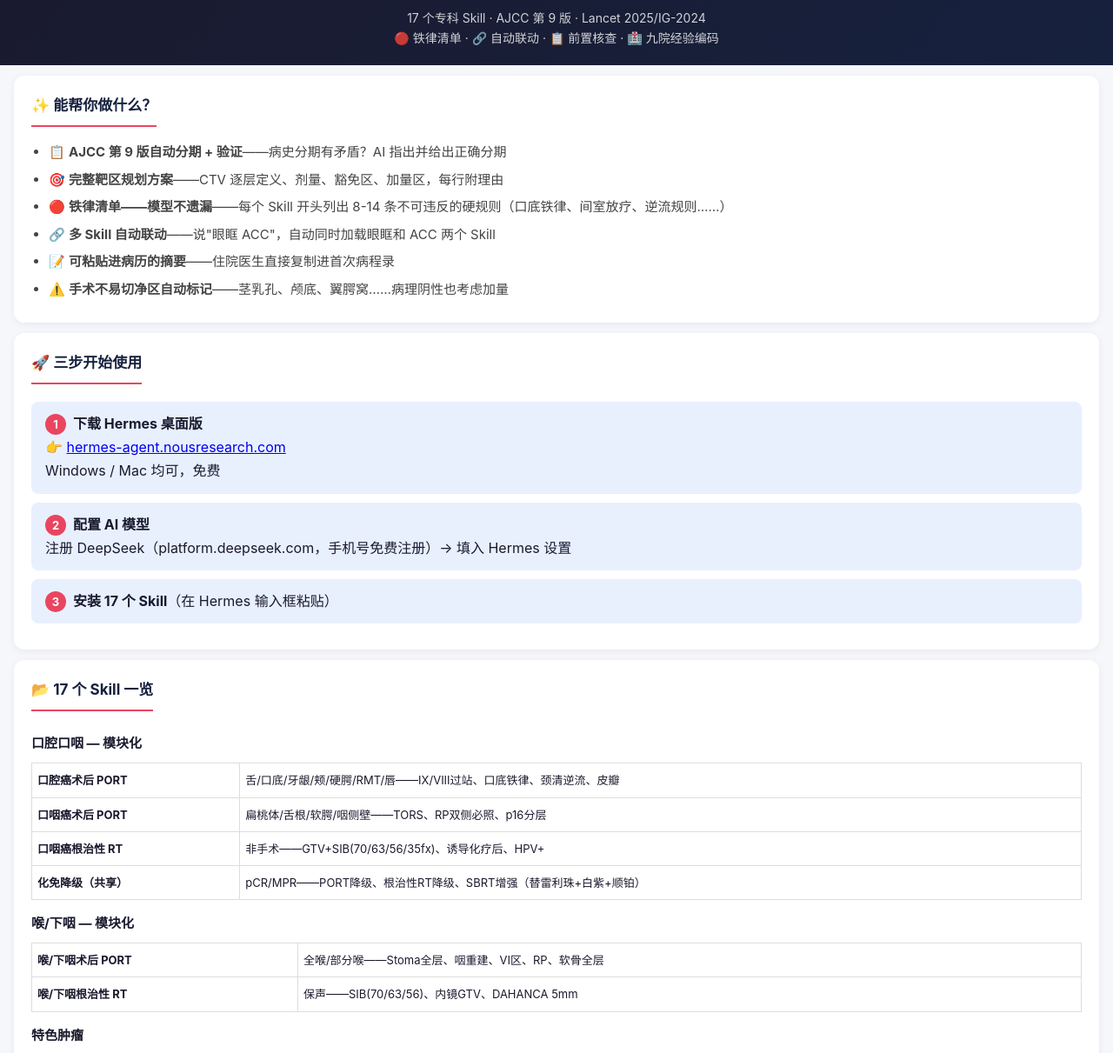
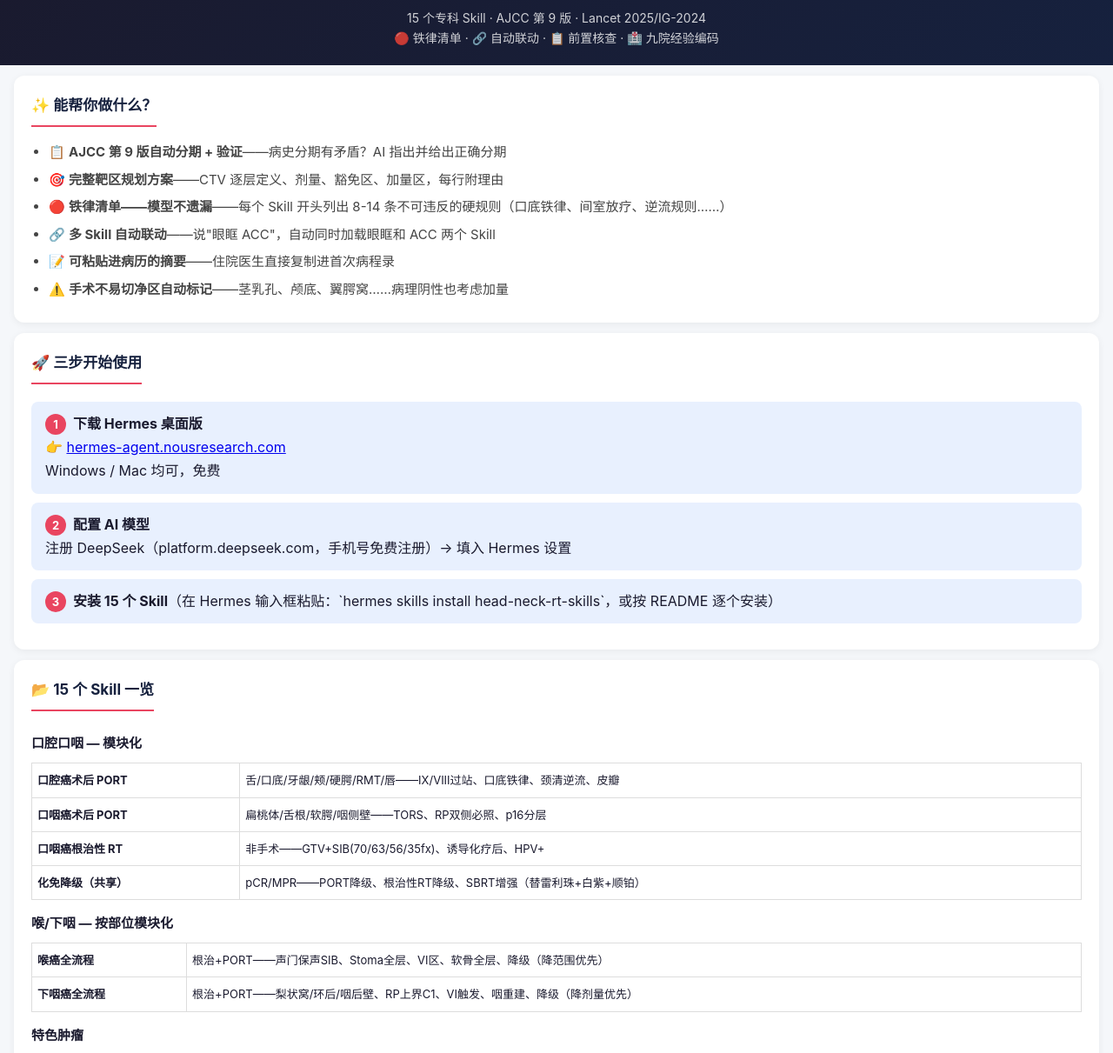
Before and after one commit to antica1/head-neck-rt-skills, a plain HTML site: page index.html in a window 1280 px wide. Shown: the part 61-1272 px from the top of the page at 87% size. Drawn offline with Linux system fonts and the light colour scheme.

Commit message:
修复README: 安装命令为空(致命)+版本号过时7处+喉/下咽新结构+15个skill数量; index.html同步修正

```diff
--- a/index.html
+++ b/index.html
@@ -34,7 +34,7 @@
 
 <div class="header">
   <h1>🎯 头颈放疗靶区 AI 分析系统</h1>
-  <p>17 个专科 Skill · AJCC 第 9 版 · Lancet 2025/IG-2024<br>🔴 铁律清单 · 🔗 自动联动 · 📋 前置核查 · 🏥 九院经验编码</p>
+  <p>15 个专科 Skill · AJCC 第 9 版 · Lancet 2025/IG-2024<br>🔴 铁律清单 · 🔗 自动联动 · 📋 前置核查 · 🏥 九院经验编码</p>
 </div>
 
 <div class="card">
@@ -56,11 +56,11 @@
 
   <div class="step"><span class="num">2</span><b>配置 AI 模型</b><br>注册 DeepSeek（platform.deepseek.com，手机号免费注册）→ 填入 Hermes 设置</div>
 
-  <div class="step"><span class="num">3</span><b>安装 17 个 Skill</b>（在 Hermes 输入框粘贴）</div>
+  <div class="step"><span class="num">3</span><b>安装 15 个 Skill</b>（在 Hermes 输入框粘贴：`hermes skills install head-neck-rt-skills`，或按 README 逐个安装）</div>
 </div>
 
 <div class="card">
-  <h2>📂 17 个 Skill 一览</h2>
+  <h2>📂 15 个 Skill 一览</h2>
 
   <h3 style="font-size:15px;margin:14px 0 6px">口腔口咽 — 模块化</h3>
   <table>
@@ -70,10 +70,10 @@
     <tr><td><b>化免降级（共享）</b></td><td>pCR/MPR——PORT降级、根治性RT降级、SBRT增强（替雷利珠+白紫+顺铂）</td></tr>
   </table>
 
-  <h3 style="font-size:15px;margin:14px 0 6px">喉/下咽 — 模块化</h3>
+  <h3 style="font-size:15px;margin:14px 0 6px">喉/下咽 — 按部位模块化</h3>
   <table>
-    <tr><td><b>喉/下咽术后 PORT</b></td><td>全喉/部分喉——Stoma全层、咽重建、VI区、RP、软骨全层</td></tr>
-    <tr><td><b>喉/下咽根治性 RT</b></td><td>保声——SIB(70/63/56)、内镜GTV、DAHANCA 5mm</td></tr>
+    <tr><td><b>喉癌全流程</b></td><td>根治+PORT——声门保声SIB、Stoma全层、VI区、软骨全层、降级（降范围优先）</td></tr>
+    <tr><td><b>下咽癌全流程</b></td><td>根治+PORT——梨状窝/环后/咽后壁、RP上界C1、VI触发、咽重建、降级（降剂量优先）</td></tr>
   </table>
 
   <h3 style="font-size:15px;margin:14px 0 6px">特色肿瘤</h3>
@@ -113,10 +113,10 @@
 <div class="card">
   <h2>💻 全部开源</h2>
   <p>GitHub: <a href="https://github.com/antica1/head-neck-rt-skills">github.com/antica1/head-neck-rt-skills</a></p>
-  <p style="margin-top:8px;font-size:13px;color:#888;">上海交通大学医学院附属第九人民医院 · 口腔颌面头颈肿瘤科放疗组</p>
+  <p style="margin-top:8px;font-size:13px;color:#888;">上海交通大学医学院附属第九人民医院 · 口腔颌面头颈肿瘤科放疗中心</p>
 </div>
 
-<div class="footer">免费开源 · 同行互助 · 17 个 Skill 持续更新</div>
+<div class="footer">免费开源 · 同行互助 · 15 个 Skill 持续更新</div>
 
 </body>
 </html>
```
Also changed, not shown: README.md.
